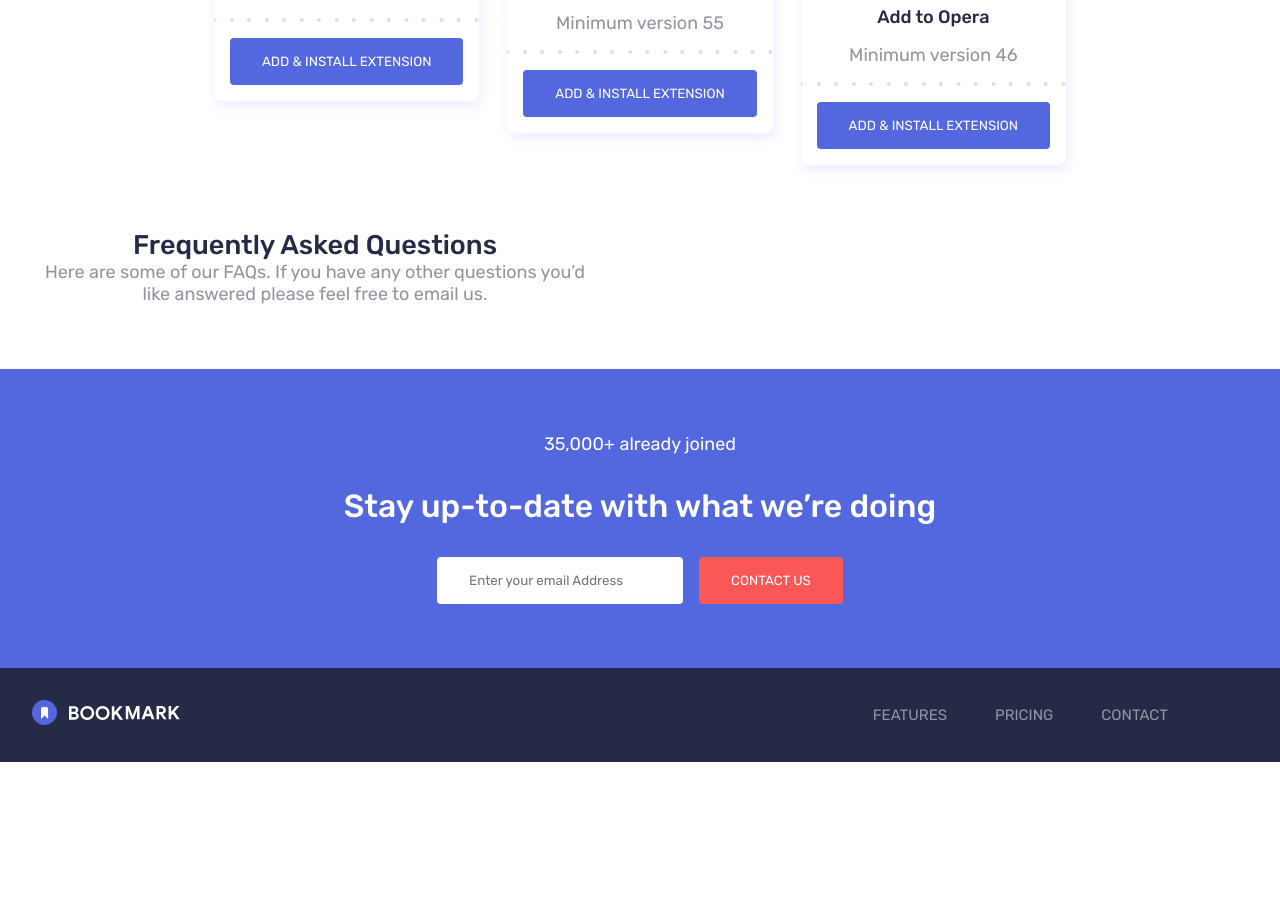
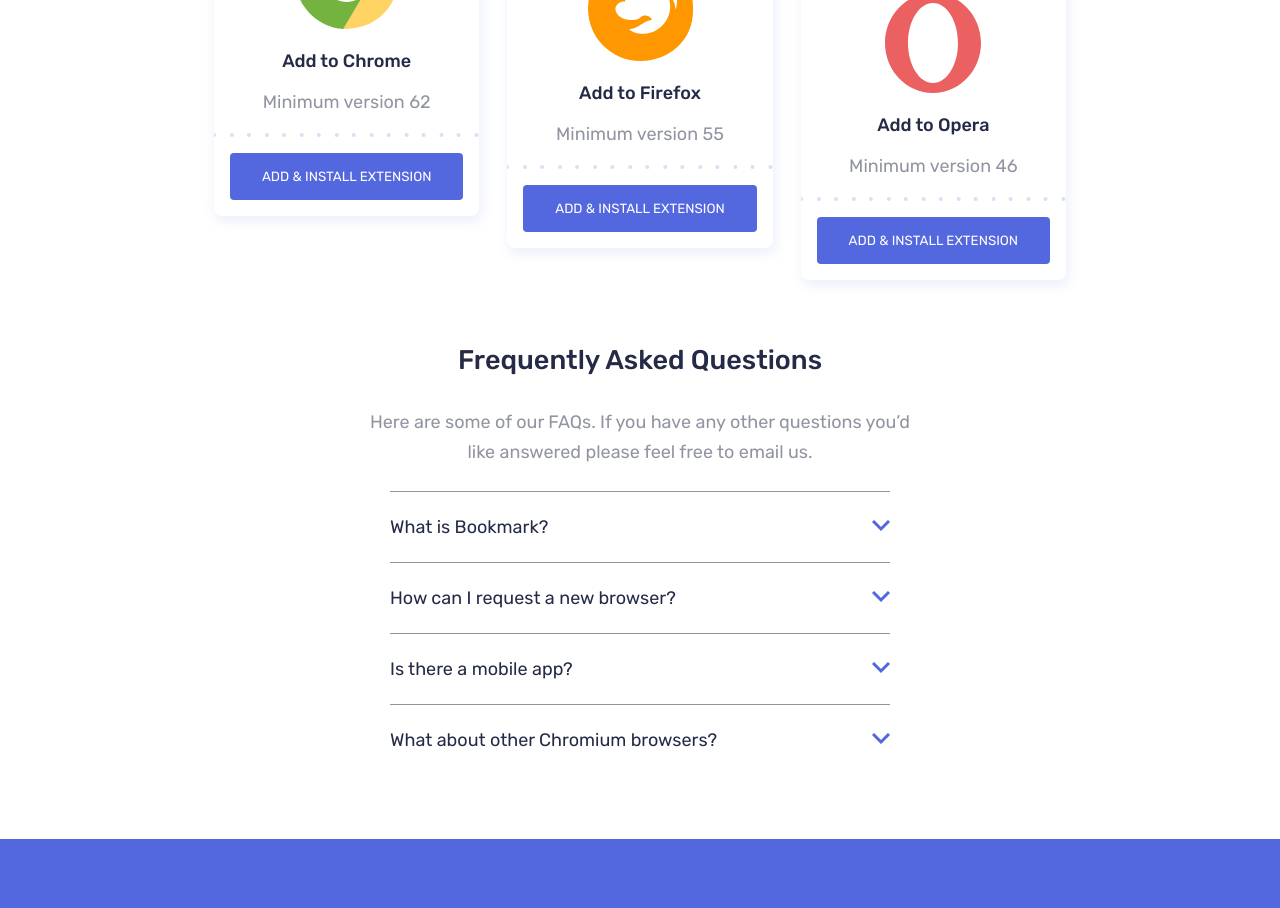
Before and after one commit to Master-Osaro/53_bookmark-landing-page, a React (Create React App) app: page / in a window 1280 px wide. Shown: the part 1880-2788 px from the top of the page. Before the commit the page ends 2642 px from the top, so only its background shows below. Built offline with nearby package versions, Linux system fonts and the light colour scheme.

Commit message:
CSS: FAQ Desktop Styling

```diff
--- a/src/App.css
+++ b/src/App.css
@@ -125,6 +125,10 @@
   padding: 4rem 1rem;
 }
 
+.section p{
+  line-height: 1.85rem;
+}
+
 
 /* ======== Hero Section =========  */
 .section__hero .container{
@@ -163,7 +167,10 @@
 
 
 /* ======== Features Section & Section Extension =========  */
-.section__features .container, .section__extension .container{
+.section__features .container,
+.section__extension .container,
+.section__faq .container
+{
   display: flex;
   align-items: center;
   justify-content: center;
@@ -174,6 +181,9 @@
 .features__text, .section__extension-text{
   max-width: 550px;
   text-align: center;
+  display: flex;
+  flex-direction: column;
+  gap: 2rem;
 }
 
 
@@ -223,6 +233,8 @@
   width: 100%;
   max-width: 800px;
 }
+
+
 .section__extension-cards{
   width: 100%;
   display: grid;
@@ -258,6 +270,55 @@
 .dotted-divider{
   background: url(./images/bg-dots.svg);
   height: 4px;
+}
+
+/* ======== FAQ Section =========  */
+.section__accordion{
+  width: 100%;
+  max-width: 500px;
+}
+
+.accordion-item{
+  padding-bottom: 1.5rem;
+}
+.accordion-item::before{
+  padding-bottom: 1.5rem;
+  content: "";
+  display: block;
+  border-top: 1px solid var(--Grayish-Blue);
+}
+.accordion-item--header{
+    display: flex;
+    gap: 1rem;
+    justify-content: space-between;
+    align-items: center;
+    cursor: pointer;
+}
+.accordion-item h4 {
+  font-weight: 400;
+    transition: all .3s;
+}
+.accordion-item:hover h4 {
+    color: var(--Soft-Red);
+}
+.accordion-item--text{
+    margin-top: 3rem;
+}
+.accordion-item--text p{
+    line-height: 1.85rem;
+}
+
+
+.accordion-item--header__btn{
+  position: relative;
+  background: none;
+  border: none;
+  width: fit-content;
+  height: fit-content;
+  transition: all .3s;
+}
+.accordion-item--active .accordion-item--header__btn{
+  transform: rotate(180deg);
 }
 
 /* ======== Footer Section =========  */
--- /dev/null
+++ b/src/components/AccordionItem.jsx
@@ -0,0 +1,20 @@
+import React, { useState } from 'react';
+import arrowIcon from '../images/icon-arrow.svg'
+const AccordionItem = ({title,info}) => {
+  const [showInfo, setShowInfo] = useState(false);
+  return <>
+    <div className={`accordion-item ${showInfo && "accordion-item--active"}`} onClick={()=>setShowInfo(!showInfo)}>
+      <div className="accordion-item--header">
+          <h4>{title}</h4>
+          <button className="accordion-item--header__btn" ><img src={arrowIcon} alt="" /></button>
+      </div>
+      {showInfo && <div className="accordion-item--text">
+          <p>{info}</p>
+      </div>}
+
+    </div>
+
+  </>
+};
+
+export default AccordionItem;
--- a/src/components/FAQ.jsx
+++ b/src/components/FAQ.jsx
@@ -1,4 +1,9 @@
+import AccordionItem from './AccordionItem';
+import { accordions } from '../data/data';
+import { useState } from 'react';
+
 const FAQ =()=>{
+    const [accordionItems, setAccordionItems] = useState(accordions)
     return (
         <section className="section section__faq">
             <div className="container">
@@ -7,6 +12,13 @@
                     <p>  Here are some of our FAQs. If you have any other questions you’d like
                     answered please feel free to email us.</p>
                 </div>
+                <div className="section__accordion">
+                    {
+                        accordionItems.map((accordionItem)=>{
+                            return <AccordionItem key={accordionItem.id} {...accordionItem}/>
+                        })
+                    }
+                </div>
             </div>
         </section>
     )
--- a/src/components/Footer.jsx
+++ b/src/components/Footer.jsx
@@ -7,7 +7,7 @@
                     <p>35,000+ already joined</p>
                     <h2>Stay up-to-date with what we’re doing</h2>
                     <form action="">
-                    <input type="text" placeholder='Enter your email Address'/><button className='btn btn-primary'>Contact Us</button>
+                    <input type="text" placeholder='Enter your email Address' required/><button className='btn btn-primary'>Contact Us</button>
                     </form>
 
                 </div>
--- a/src/data/data.js
+++ b/src/data/data.js
@@ -28,3 +28,29 @@
 
     ]
 }
+export const accordions = [
+    {
+        id: 1,
+        title: 'What is Bookmark?',
+        info:
+        'Lorem ipsum dolor sit amet, consectetur adipiscing elit. Fusce tincidunt justo eget ultricies fringilla. Phasellus blandit ipsum quis quam ornare mattis.',
+    },
+    {
+        id: 2,
+        title: 'How can I request a new browser?',
+        info:
+        '  Vivamus luctus eros aliquet convallis ultricies. Mauris augue massa, ultricies non ligula. Suspendisse imperdiet. Vivamus luctus eros aliquet convallis ultricies. Mauris augue massa, ultricies non ligula. Suspendisse imperdie tVivamus luctus eros aliquet convallis ultricies. Mauris augue massa, ultricies non ligula. Suspendisse imperdiet.',
+    },
+    {
+        id: 3,
+        title: 'Is there a mobile app?',
+        info:
+        'Sed consectetur quam id neque fermentum accumsan. Praesent luctus vestibulum dolor, ut condimentum urna vulputate eget. Cras in ligula quis est pharetra mattis sit amet pharetra purus. Sed sollicitudin ex et ultricies bibendum.',
+    },
+    {
+        id: 4,
+        title: 'What about other Chromium browsers?',
+        info:
+        '  Integer condimentum ipsum id imperdiet finibus. Vivamus in placerat mi, at euismod dui. Aliquam vitae neque eget nisl gravida pellentesque non ut velit.',
+    }
+    ]
```
Also changed, not shown: src/index.html (+0 -9 lines).
